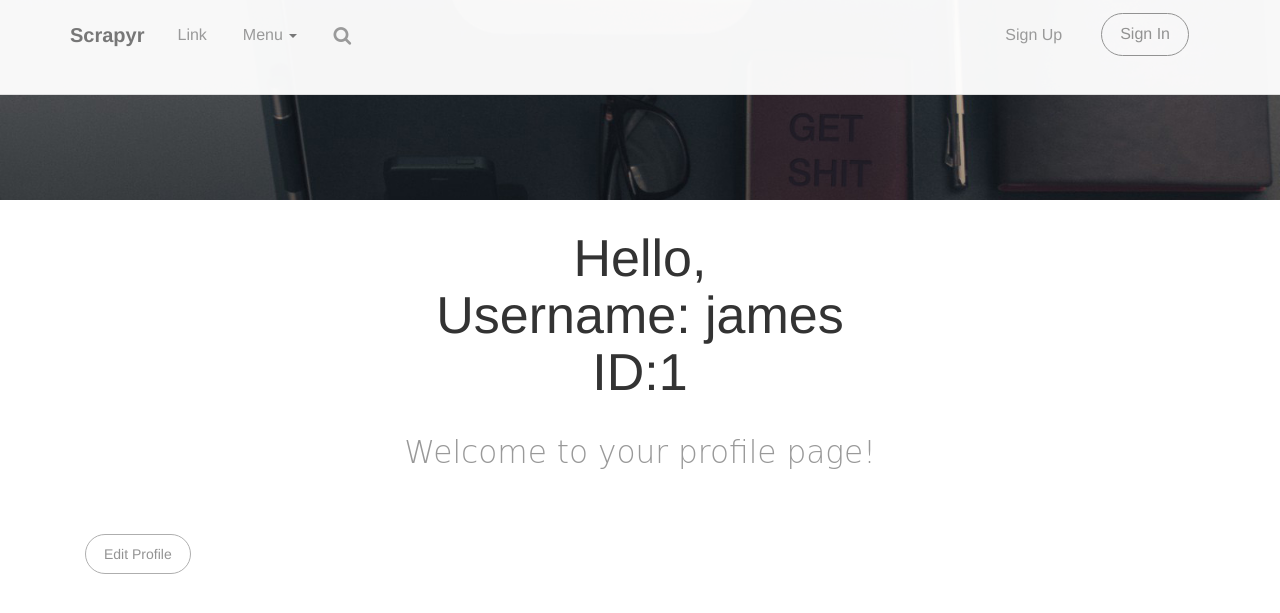
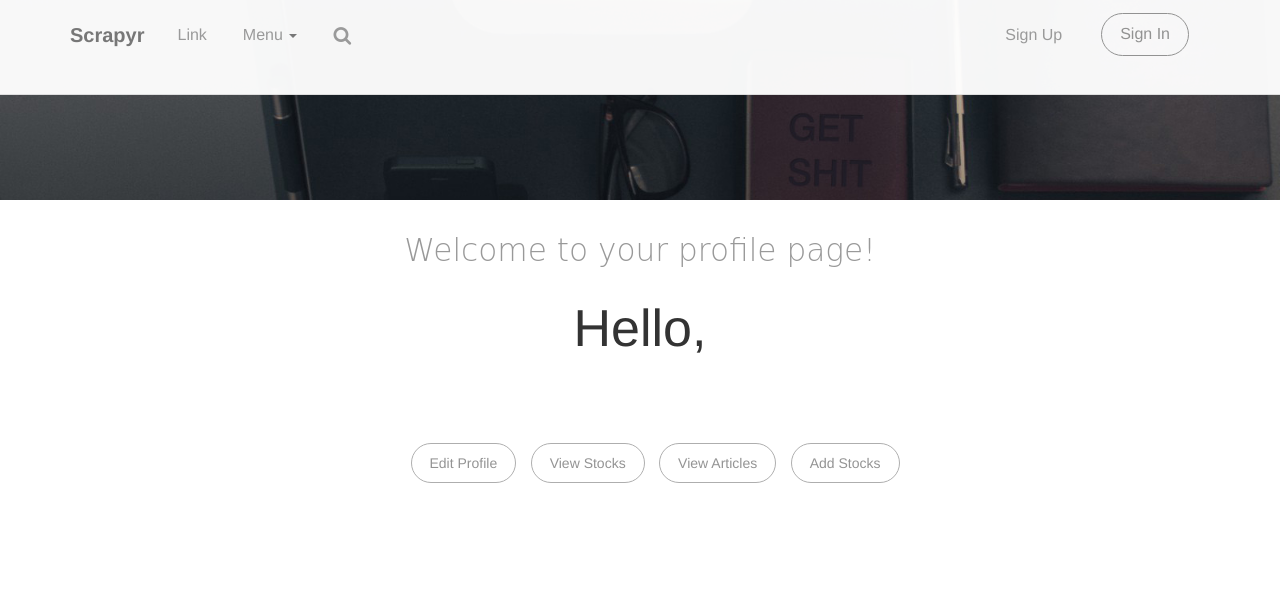
Before and after one commit to iosifvilcea/Scrap, a Django app: template scrapyr/scrapyr_app/templates/scrapyr_app/profile.html in a window 1280 px wide. Shown: the top 613 px of the page. Run offline with Django 3.2, Linux system fonts and the light colour scheme; the template is opened without the code that fills it, so the values that code supplies are empty; a user stored in the database is signed in; parts of the project's set-up code (start-up, migrations or seed data) failed here and were passed over; some libraries are stand-ins or nearby versions; some web fonts are replaced.

Commit message:
profile and edit profile look gewd

```diff
--- a/scrapyr/scrapyr_app/templates/scrapyr_app/profile.html
+++ b/scrapyr/scrapyr_app/templates/scrapyr_app/profile.html
@@ -1,14 +1,17 @@
 {% extends "scrapyr_app/content_base.html" %}
 {% block content %}
 {% if user and not user.is_anonymous %}
-<h1 style="text-align:center;">Hello, {{ user.first_name }} {{ user.last_name }} <br> Username: {{ user.username }} <br> ID:{{user.pk}}</h1>
 <h1 style="text-align:center;"><small class="subtitle">Welcome to your profile page!</small></h1>
+<h1 style="text-align:center;">Hello, {{ user.first_name }} {{ user.last_name }}</small></h1>
 <div class="subscribe-line">
   <div id="subscription" class="container">
     <div class="container">
       <div class="row">
-	<div class="col-md-9">
+	<h1 style="text-align:center;">
 	  <a href="/edit" style="padding-top:0px; margin-top:0px;"><button class="btn btn-round btn-default">Edit Profile</button></a>
+	  <a href="/profile" style="padding-top:0px; margin-top:0px;"><button class="btn btn-round btn-default">View Stocks</button></a>
+	  <a href="/profile" style="padding-top:0px; margin-top:0px;"><button class="btn btn-round btn-default">View Articles</button></a>
+	  <a href="/profile" style="padding-top:0px; margin-top:0px;"><button class="btn btn-round btn-default">Add Stocks</button></a>
 	</div>
       </div>
     </div>
```
Also changed, not shown: scrapyr/scrapyr_app/templates/scrapyr_app/edit_profile.html (+9 -11 lines).
